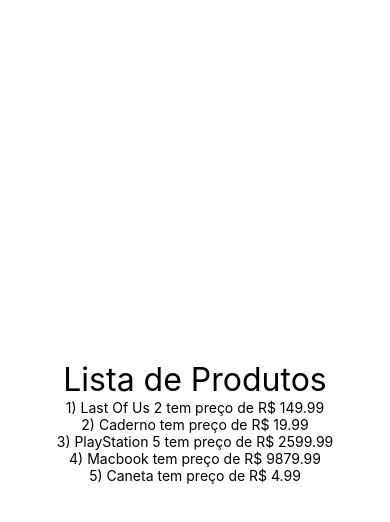
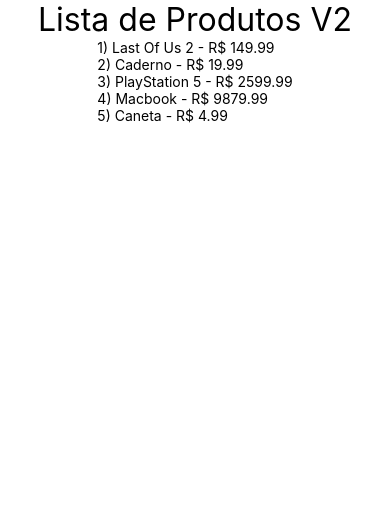
Before and after one commit to WellintonCamboim/cod3r-react-native, a React Native app in the folder fundReactNative/: screen / in a window 390 px wide. Shown: the top 522 px of the page. Built offline with nearby package versions, Linux system fonts and the light colour scheme.

Commit message:
Renderizando Lista #02

```diff
--- a/fundReactNative/src/App.js
+++ b/fundReactNative/src/App.js
@@ -16,6 +16,7 @@
 import Membro from './components/relacao/Membro'
 import UsuarioLogado from './components/UsuarioLogado'
 import ListaProdutos from './components/produtos/ListaProdutos'
+import ListaProdutosV2 from './components/produtos/ListaProdutosV2'
 
 
 // function App() {
@@ -27,10 +28,9 @@
 export default () => (
     <SafeAreaView style={style.App}>
 
-
+    <ListaProdutosV2 />
+        {/* <Aleatorio x={50} y={40}/>
         <ListaProdutos />
-
-        {/* <Aleatorio x={50} y={40}/>
         <UsuarioLogado usuario={{ nome: 'Wellinton', email: 'wellinton@gmail.com' }} />
         <UsuarioLogado usuario={{ nome: 'Afonso Primeiro' }} />
         <UsuarioLogado usuario={{ email: 'ana@hotmail.com' }} />
--- /dev/null
+++ b/fundReactNative/src/components/produtos/ListaProdutosV2.js
@@ -0,0 +1,29 @@
+import React, { Fragment } from 'react'
+import { Text, FlatList } from 'react-native'
+import style from '../style'
+
+import produtos from './produtos'
+
+export default props => {
+
+    const produtoRender = ({ item: p }) => {
+        return <Text>{p.id}) {p.nome} - R$ {p.preco}</Text>
+    }
+
+    return (
+        <Fragment>
+            <Text style={style.fontG}>
+                Lista de Produtos V2
+            </Text>
+            <FlatList
+                data={produtos}
+                keyExtractor={i => `${i.id}`}
+                renderItem={produtoRender}
+            // renderItem={({ item: p }) => {
+            //     return <Text>{p.id} {p.nome}</Text>
+            // }}
+            >
+            </FlatList >
+        </Fragment >
+    )
+}
```
